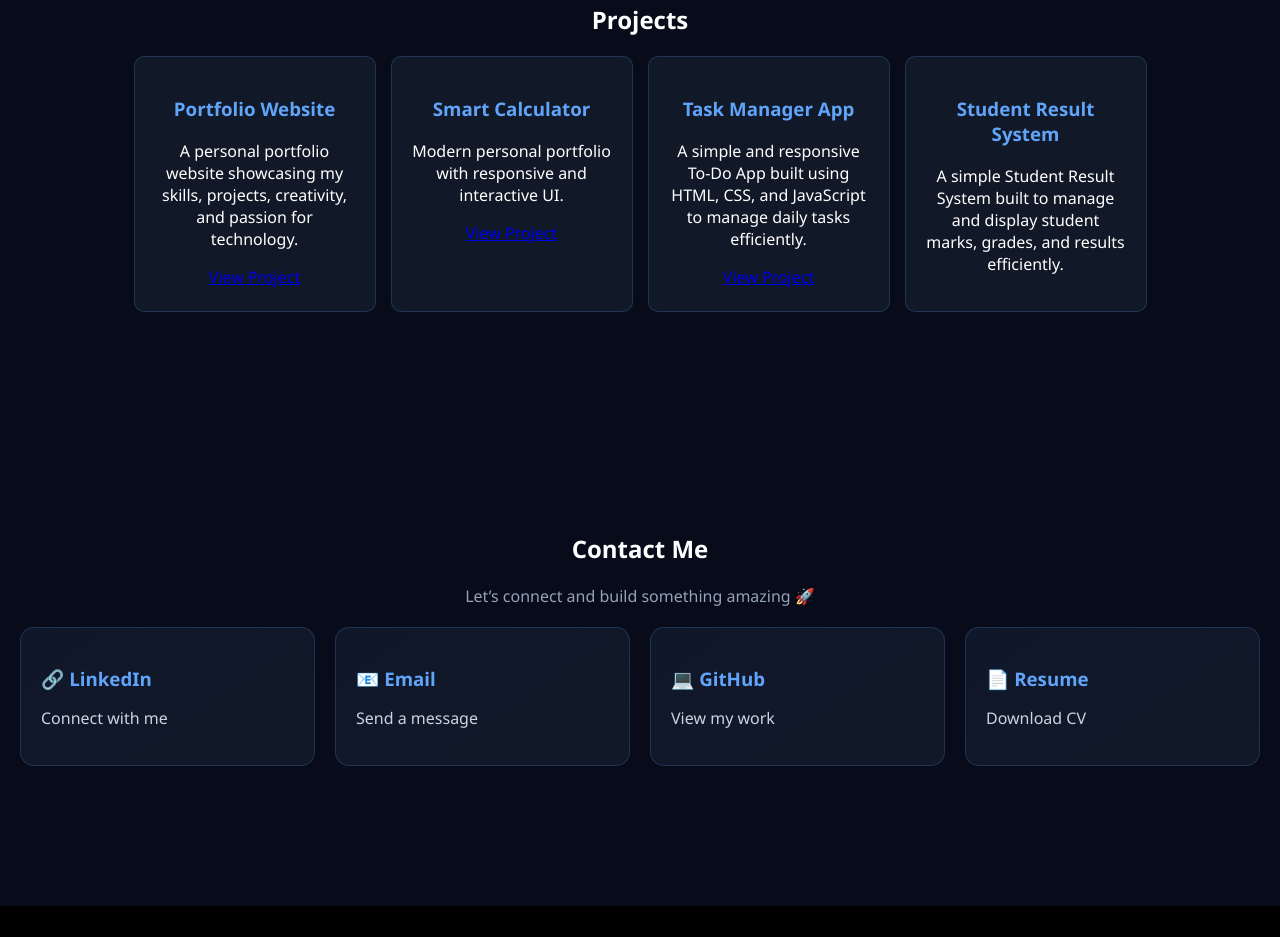
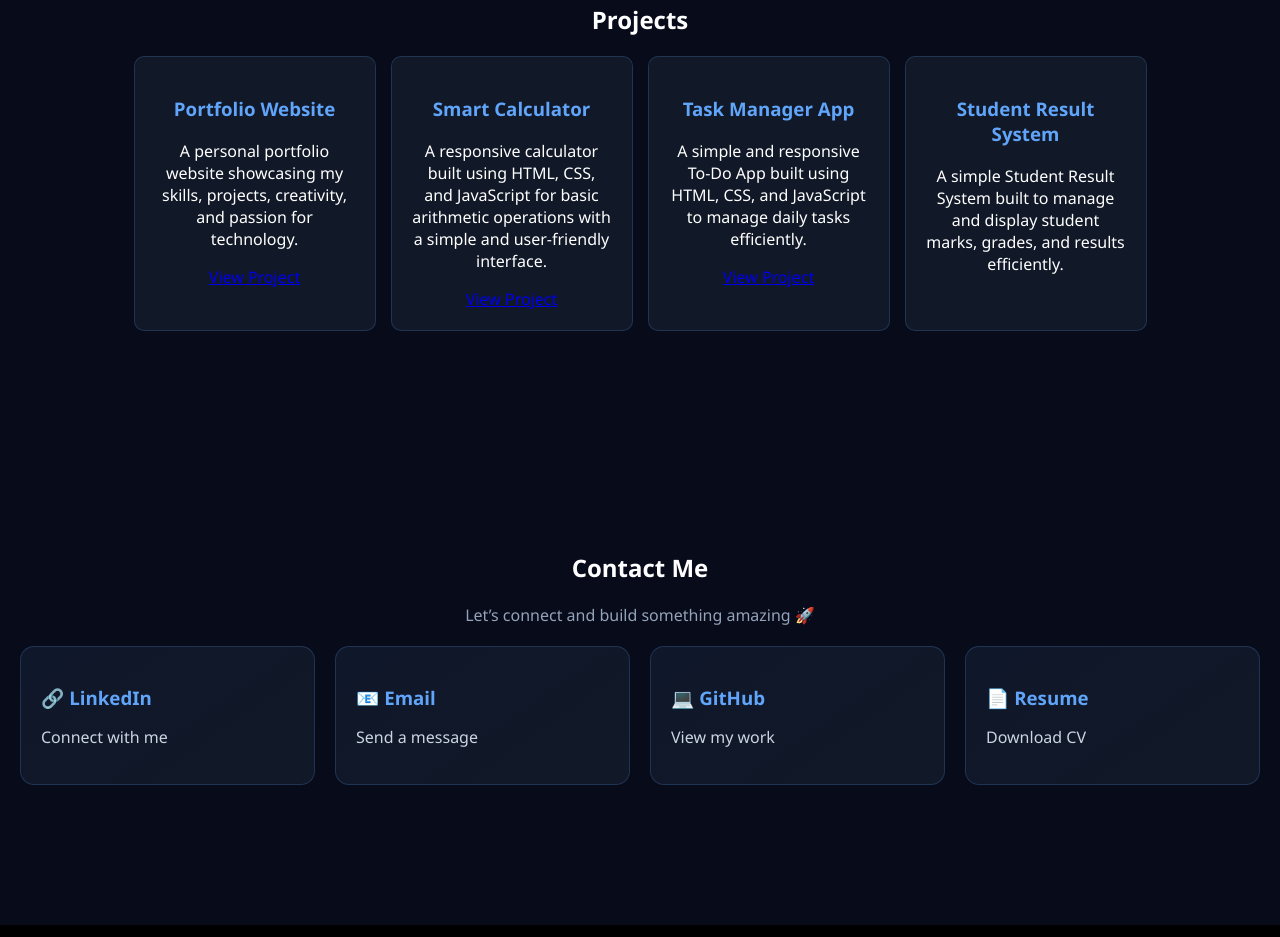
Before and after one commit to Payal-Kumari-2302/payal_k_portfolio, a plain HTML site: page index.html in a window 1280 px wide. Shown: the part 1882-2819 px from the top of the page. Drawn offline with nearby package versions, Linux system fonts and the light colour scheme.

Commit message:
Update index.html

```diff
--- a/index.html
+++ b/index.html
@@ -103,7 +103,7 @@
 
     <div class="card">
       <h3>Smart Calculator</h3>
-      <p>Modern personal portfolio with responsive and interactive UI.</p>
+      <p>A responsive calculator built using HTML, CSS, and JavaScript for basic arithmetic operations with a simple and user-friendly interface.</p>
       <a href="https://payal-kumari-2302.github.io/smart-calculator-project/" target="_blank">View Project
 
   </a>
```
